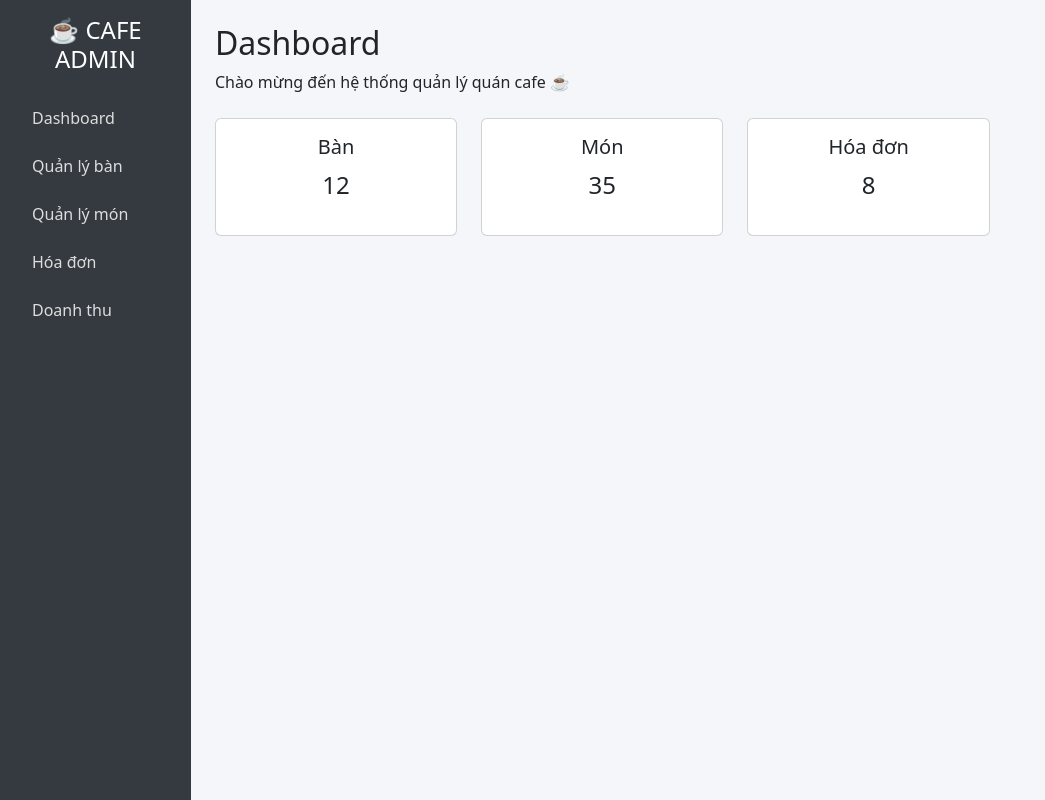
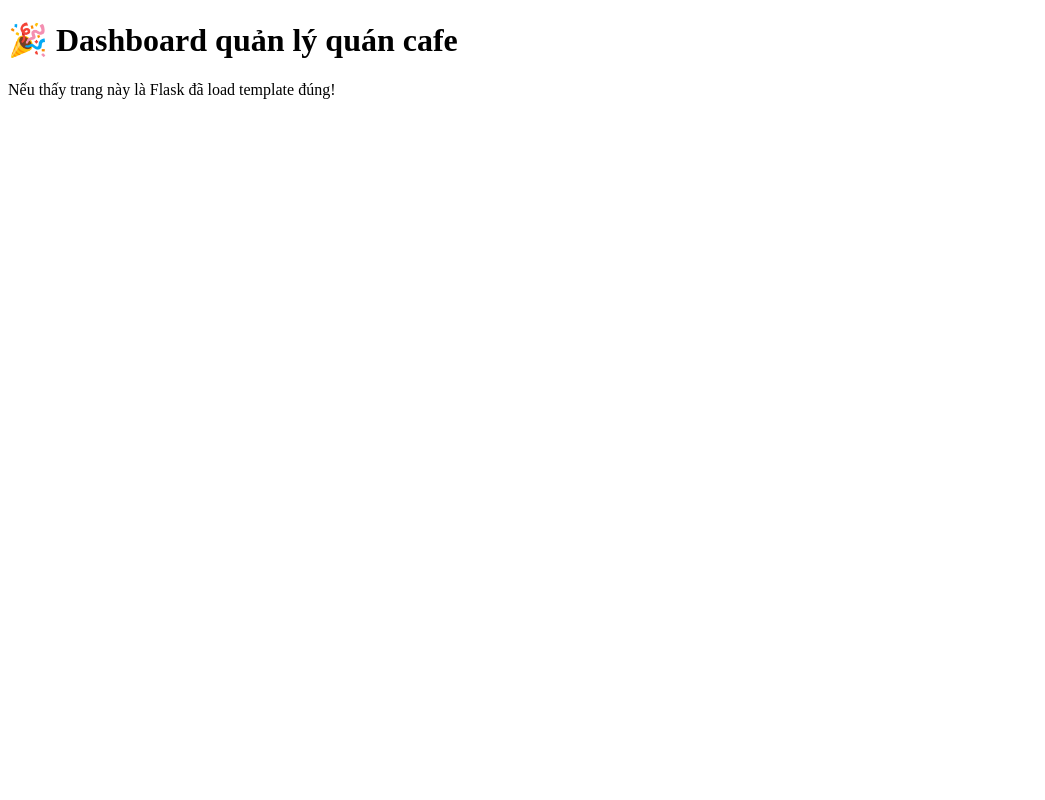
Before and after one commit to manh08-nhap-mon-cnpm/NHAPMON_CNPM_NHOM-11_QLHT_QUANCAFE, a Flask app: page / in a window 1280 px wide. Shown: the whole page, without its empty margins (0-1045 px from the left). Run offline with Flask 3, Linux system fonts and the light colour scheme.

Commit message:
Revamp dashboard template with new HTML layout
Replaced the existing dashboard content with a new HTML structure.

```diff
--- a/web/templates/dashboard.html
+++ b/web/templates/dashboard.html
@@ -1,33 +1,11 @@
-{% extends "layout.html" %}
-
-{% block content %}
-<h2>Dashboard</h2>
-<p>Chào mừng đến hệ thống quản lý quán cafe ☕</p>
-
-<div class="row mt-4">
-    <div class="col-md-3">
-        <div class="card text-center">
-            <div class="card-body">
-                <h5>Bàn</h5>
-                <p class="fs-4">12</p>
-            </div>
-        </div>
-    </div>
-    <div class="col-md-3">
-        <div class="card text-center">
-            <div class="card-body">
-                <h5>Món</h5>
-                <p class="fs-4">35</p>
-            </div>
-        </div>
-    </div>
-    <div class="col-md-3">
-        <div class="card text-center">
-            <div class="card-body">
-                <h5>Hóa đơn</h5>
-                <p class="fs-4">8</p>
-            </div>
-        </div>
-    </div>
-</div>
-{% endblock %}
+<!DOCTYPE html>
+<html lang="vi">
+<head>
+    <meta charset="UTF-8">
+    <title>Dashboard</title>
+</head>
+<body>
+    <h1>🎉 Dashboard quản lý quán cafe</h1>
+    <p>Nếu thấy trang này là Flask đã load template đúng!</p>
+</body>
+</html>
```
